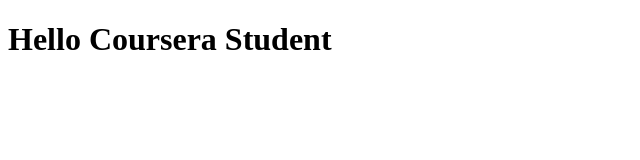
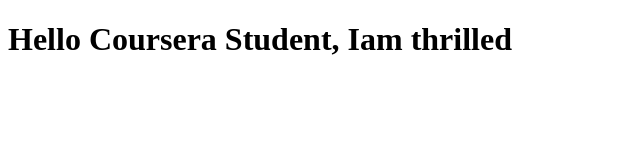
Before and after one commit to rahuldey28/coursera-test-1, a plain HTML site: page index.html in a window 1280 px wide. Shown: the whole page, without its empty margins (0-640 px from the left). Drawn offline with Linux system fonts and the light colour scheme.

Commit message:
next version

```diff
--- a/index.html
+++ b/index.html
@@ -5,6 +5,6 @@
     <title>Hello Coursera</title>
   </head>
   <body>
-    <h1>Hello Coursera Student</h1>
+    <h1>Hello Coursera Student, Iam thrilled</h1>
   </body>
 </html>
```
